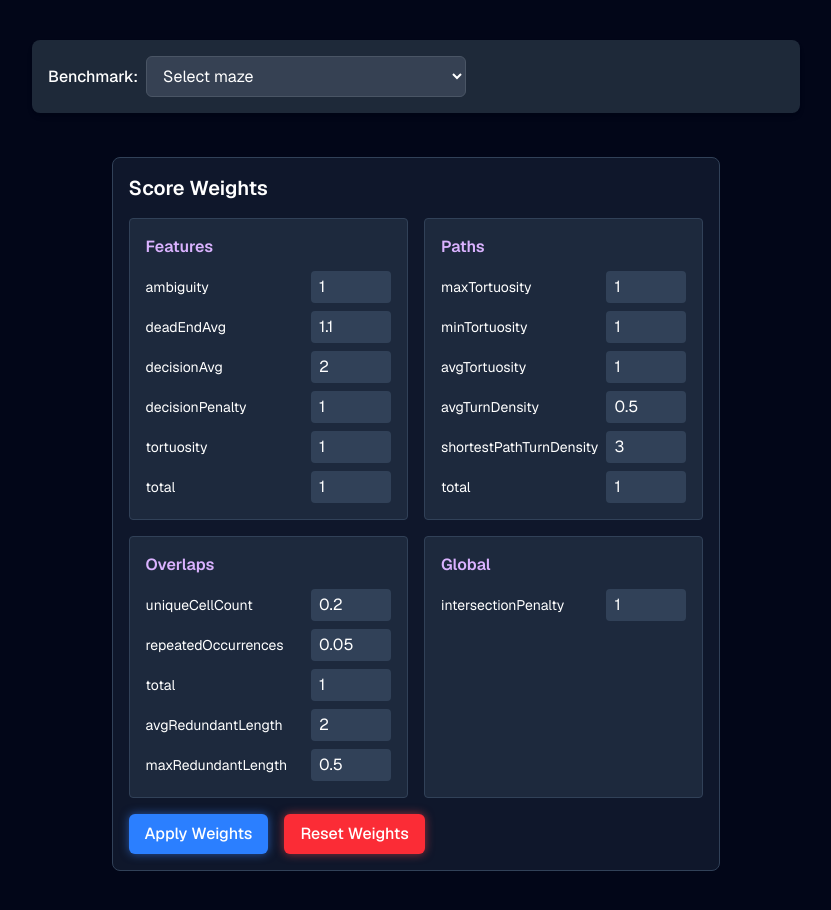
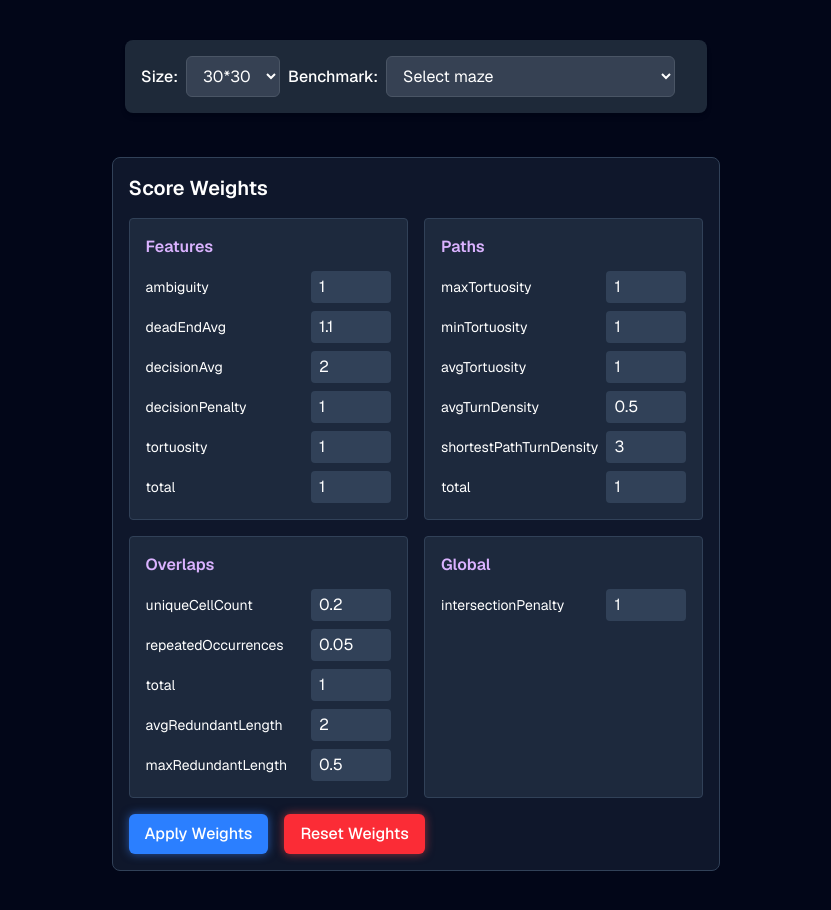
Before and after one commit to sebast825/maze-lab, a Next.js app: page /maze-analysis in a window 1280 px wide. Shown: the whole page, without its empty margins (224-1055 px from the left). Built offline with nearby package versions, Linux system fonts and the light colour scheme.

Commit message:
feat(select maze size)

```diff
--- /dev/null
+++ b/src/features/mazeAnalysis/benchmarkData/index.ts
@@ -0,0 +1,9 @@
+import { benchmark20x20 } from "./rawData/benchmark20x20";
+import { benchmark30x30 } from "./rawData/benchmark30x30";
+
+export const rawDataSelector = {
+  "20*20": benchmark20x20,
+  "30*30": benchmark30x30,
+} as const;
+
+export type RawDataSize = keyof typeof rawDataSelector;
--- a/src/features/mazeAnalysis/components/MazeAnalysis.tsx
+++ b/src/features/mazeAnalysis/components/MazeAnalysis.tsx
@@ -14,6 +14,7 @@ import { AnalysisMode } from "../types";
 import { useScoreWeights } from "../useScoreWeights";
 import { ScoreWeightsPanel } from "./scoreWeightsPanel";
 import { MazeAnalysisPanel } from "./mazeAnalysisPanel/mazeAnalysisPanel";
+import { rawDataSelector, RawDataSize } from "../benchmarkData";
 
 export function MazeAnalysis() {
   const [selectedId, setSelectedId] = useState<number | string>("");
@@ -23,7 +24,7 @@ export function MazeAnalysis() {
   const [showPath, setShowPath] = useState<boolean>(true);
   const { weights, setWeights, resetWeights } = useScoreWeights();
   const { mazeData, createMaze, mazeScoreResult } = useMazeAnalysis(weights);
-
+  const [size, setSize] = useState<RawDataSize>("30*30");
   const handleUndoDraw = () => {
     drawingRef.current?.undo();
   };
@@ -33,9 +34,9 @@ export function MazeAnalysis() {
 
   useEffect(() => {
     if (selectedId == "") return;
-    const getMazeRawData: MazeBenchmark | undefined = benchmark20x20.find(
-      (e) => e.id == selectedId,
-    );
+    const getMazeRawData: MazeBenchmark | undefined = rawDataSelector[
+      size
+    ].find((e) => e.id == selectedId);
     if (!getMazeRawData) return;
     createMaze(getMazeRawData);
   }, [selectedId]);
@@ -48,18 +49,24 @@ export function MazeAnalysis() {
           {/* 2. Added centering to the direct wrapper container */}
           <div className="flex flex-col items-center w-full gap-5">
             {/* 3. Restricted menu to a readable reading width so it doesn't split apart */}
-            <div className="w-full max-w-3xl mb-6">
+            <div className="w-fit  mb-6 ">
               <ToolBar>
+                  <div className="flex  sm:flex-row flex-col gap-4">
+
                 <BenchmarkSelector
+                  size={size}
+                  onSizeChange={(e) => setSize(e)}
                   selectedId={selectedId}
-                  benchmarks={benchmark20x20}
+                  benchmarks={rawDataSelector[size]}
                   onChange={(e) => setSelectedId(e)}
                 ></BenchmarkSelector>
+       <div className="flex flex-row gap-4">
                 {mazeData && (
                   <ActionButton
                     action={() => setShowPath(!showPath)}
                     text={showPath ? "Hide Path" : "Show Path"}
                     color="purple"
+
                   />
                 )}
 
@@ -76,12 +83,12 @@ export function MazeAnalysis() {
                     drawCanvas={gameMode == "DRAW"}
                   ></DrawMode>
                 )}
+       </div>
+                </div>
               </ToolBar>
             </div>
             {/* Mazes */}
             <div className="flex flex-col xl:flex-row items-center xl:items-start justify-center gap-5 w-full  ">
-
-
               <ScoreWeightsPanel
                 weights={weights}
                 onApply={setWeights}
@@ -117,7 +124,6 @@ export function MazeAnalysis() {
                 </div>
               </div>
             )}
-
           </div>
         </main>
       </div>
--- a/src/features/mazeAnalysis/components/benchmarkSelector.tsx
+++ b/src/features/mazeAnalysis/components/benchmarkSelector.tsx
@@ -1,21 +1,44 @@
 // features/maze-analysis/components/BenchmarkSelector.tsx
 
 import { MazeBenchmark } from "@/features/mazeAnalysis/benchmarkData/types";
+import { rawDataSelector, RawDataSize } from "../benchmarkData";
 
 interface BenchmarkSelectorProps {
   selectedId: number | string;
   benchmarks: MazeBenchmark[];
   onChange: (id: number | string) => void;
+  size: RawDataSize;
+  onSizeChange: (e: RawDataSize) => void;
 }
 
 export const BenchmarkSelector = ({
   selectedId,
   benchmarks,
   onChange,
+  size,
+  onSizeChange,
 }: BenchmarkSelectorProps) => {
   return (
-    /* Cambiado a flex-col en mobile y flex-row a partir de sm (640px) */
     <div className="flex flex-col sm:flex-row sm:items-center gap-2 w-full sm:w-auto">
+      <div className="flex items-center gap-2">
+        <label htmlFor="size" className="text-white font-medium">
+          Size:
+        </label>
+        <select
+          id="size"
+          value={size}
+          onChange={(e) => {
+            onSizeChange(e.target.value as RawDataSize);
+          }}
+          className="px-3 py-2 bg-gray-700 text-white rounded-md border border-gray-600 focus:outline-none focus:ring-2 focus:ring-blue-500"
+        >
+          {Object.keys(rawDataSelector).map((key) => (
+            <option key={key} value={key}>
+              {key}
+            </option>
+          ))}
+        </select>
+      </div>
       <label
         htmlFor="benchmark-select"
         className="text-white font-medium whitespace-nowrap"
@@ -26,9 +49,7 @@ export const BenchmarkSelector = ({
       <select
         id="benchmark-select"
         value={selectedId}
-        onChange={(e) =>
-          onChange(e.target.value ? Number(e.target.value) : "")
-        }
+        onChange={(e) => onChange(e.target.value ? Number(e.target.value) : "")}
         /* Se agregó w-full para que en mobile use el ancho disponible sin romper, y max-w-xs para que no sea gigante en pantallas grandes */
         className="w-full sm:w-auto max-w-xs px-3 py-2 bg-gray-700 text-white rounded-md border border-gray-600 focus:outline-none focus:ring-2 focus:ring-blue-500"
       >
@@ -36,7 +57,7 @@ export const BenchmarkSelector = ({
 
         {benchmarks.map((benchmark) => (
           <option key={benchmark.id} value={benchmark.id}>
-            {benchmark.name}  - {benchmark.algorithm}
+            {benchmark.name} - {benchmark.algorithm}
           </option>
         ))}
       </select>
```
Lines whose indentation alone changed are shown as unchanged.
